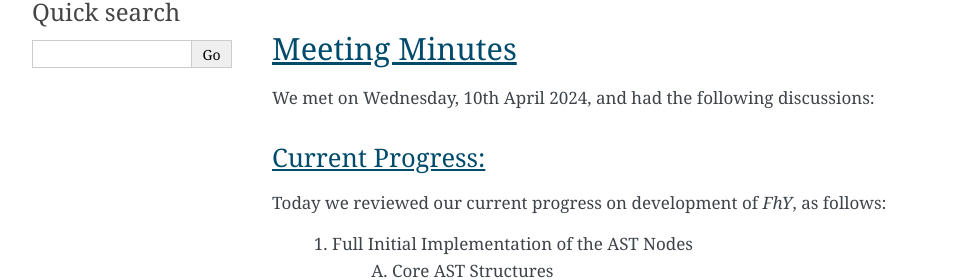
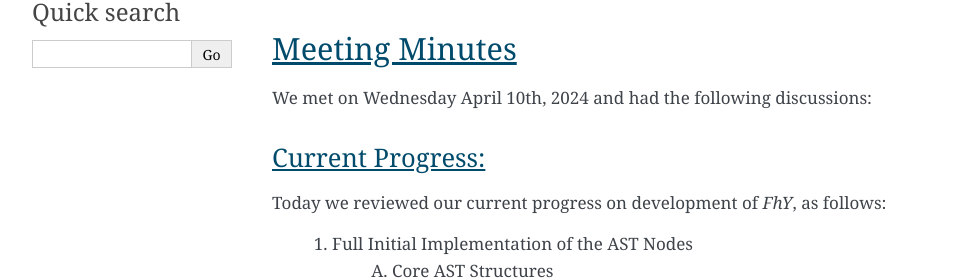
Before and after one commit to actlab-fhy/FhY, a Sphinx documentation site: the page built from docs/source/design_blog/post_2024-04-10.rst, in a window 1280 px wide. Shown: the part 418-698 px from the top of the page, without its empty margins (148-1111 px from the left). Built offline with Sphinx 7.4.7, drawn with Linux system fonts in a browser that asks for light colours; some of the changed text lies outside the part shown.

```diff
--- a/docs/source/design_blog/post_2024-04-10.rst
+++ b/docs/source/design_blog/post_2024-04-10.rst
@@ -10,7 +10,7 @@ You may view our previous blog post :doc:`here <post_2024-04-05>`.
 Meeting Minutes
 ===============
 
-We met on Wednesday, 10th April 2024, and had the following discussions:
+We met on Wednesday April 10th, 2024 and had the following discussions:
 
 Current Progress:
 -----------------
```
Also changed, not shown: other parts of docs/source/design_blog/post_2024-04-10.rst (+2 -2 lines).
